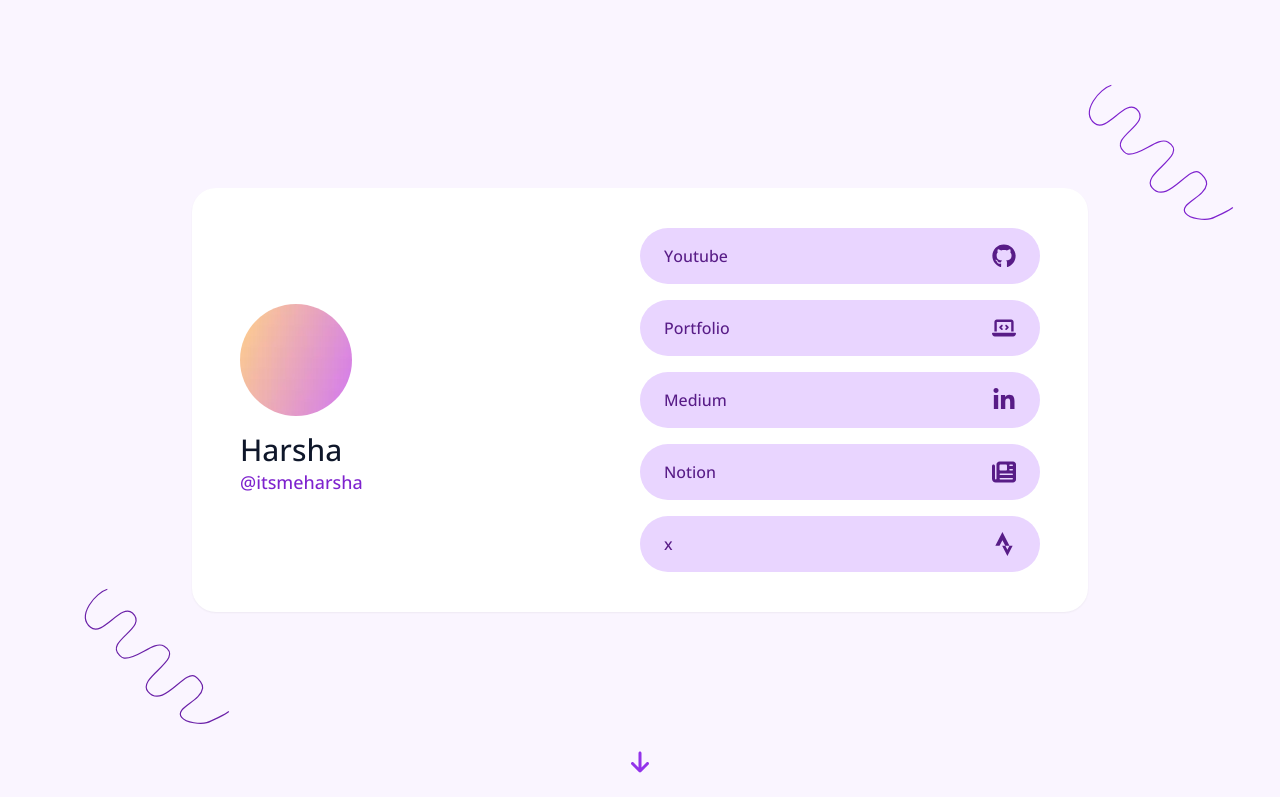
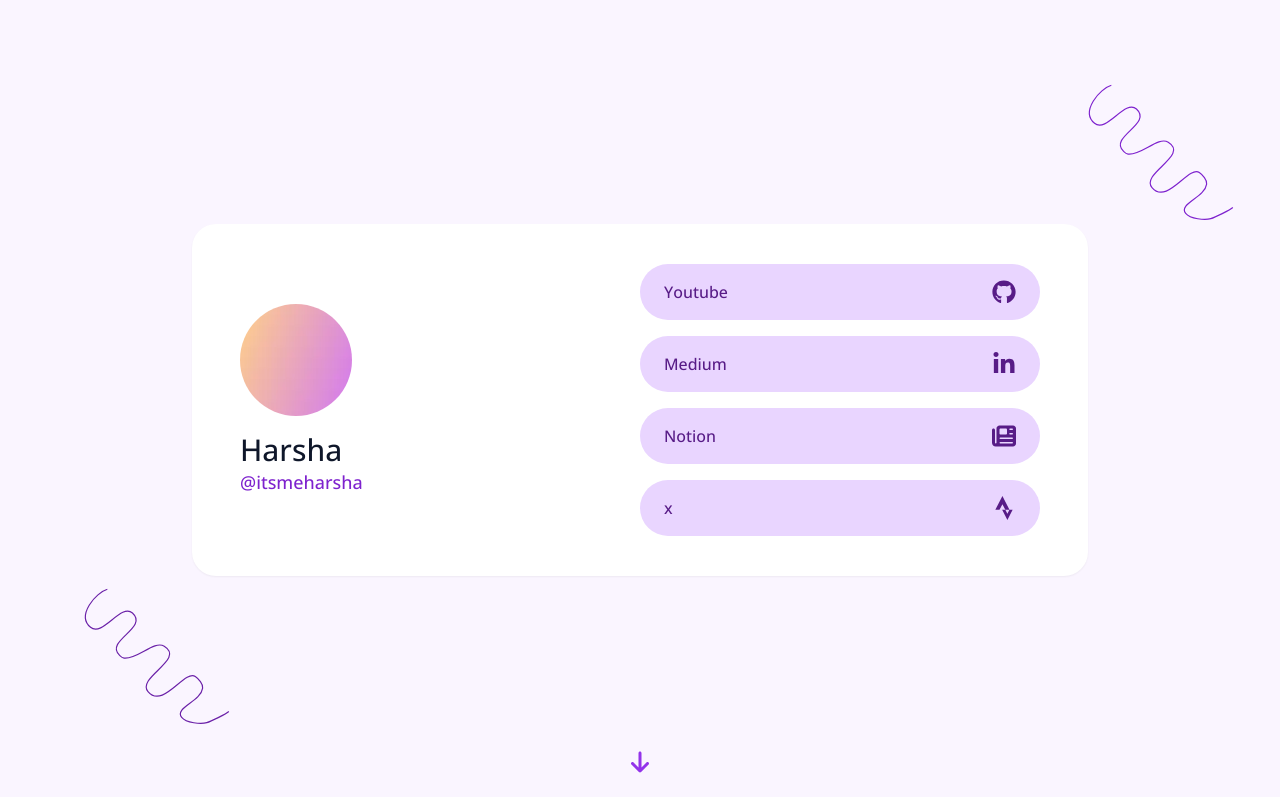
Before and after one commit to harshapalegar/links, a website: page index.html in a window 1280 px wide. Shown: the top 797 px of the page. Drawn offline with nearby package versions, Linux system fonts and the light colour scheme.

Commit message:
Update index.html

```diff
--- a/index.html
+++ b/index.html
@@ -33,15 +33,6 @@
             class="w-6 h-6 fill-purple-900"><!--!Font Awesome Free 6.5.1 by @fontawesome - https://fontawesome.com License - https://fontawesome.com/license/free Copyright 2024 Fonticons, Inc.-->
             <path
               d="M165.9 397.4c0 2-2.3 3.6-5.2 3.6-3.3 .3-5.6-1.3-5.6-3.6 0-2 2.3-3.6 5.2-3.6 3-.3 5.6 1.3 5.6 3.6zm-31.1-4.5c-.7 2 1.3 4.3 4.3 4.9 2.6 1 5.6 0 6.2-2s-1.3-4.3-4.3-5.2c-2.6-.7-5.5 .3-6.2 2.3zm44.2-1.7c-2.9 .7-4.9 2.6-4.6 4.9 .3 2 2.9 3.3 5.9 2.6 2.9-.7 4.9-2.6 4.6-4.6-.3-1.9-3-3.2-5.9-2.9zM244.8 8C106.1 8 0 113.3 0 252c0 110.9 69.8 205.8 169.5 239.2 12.8 2.3 17.3-5.6 17.3-12.1 0-6.2-.3-40.4-.3-61.4 0 0-70 15-84.7-29.8 0 0-11.4-29.1-27.8-36.6 0 0-22.9-15.7 1.6-15.4 0 0 24.9 2 38.6 25.8 21.9 38.6 58.6 27.5 72.9 20.9 2.3-16 8.8-27.1 16-33.7-55.9-6.2-112.3-14.3-112.3-110.5 0-27.5 7.6-41.3 23.6-58.9-2.6-6.5-11.1-33.3 2.6-67.9 20.9-6.5 69 27 69 27 20-5.6 41.5-8.5 62.8-8.5s42.8 2.9 62.8 8.5c0 0 48.1-33.6 69-27 13.7 34.7 5.2 61.4 2.6 67.9 16 17.7 25.8 31.5 25.8 58.9 0 96.5-58.9 104.2-114.8 110.5 9.2 7.9 17 22.9 17 46.4 0 33.7-.3 75.4-.3 83.6 0 6.5 4.6 14.4 17.3 12.1C428.2 457.8 496 362.9 496 252 496 113.3 383.5 8 244.8 8zM97.2 352.9c-1.3 1-1 3.3 .7 5.2 1.6 1.6 3.9 2.3 5.2 1 1.3-1 1-3.3-.7-5.2-1.6-1.6-3.9-2.3-5.2-1zm-10.8-8.1c-.7 1.3 .3 2.9 2.3 3.9 1.6 1 3.6 .7 4.3-.7 .7-1.3-.3-2.9-2.3-3.9-2-.6-3.6-.3-4.3 .7zm32.4 35.6c-1.6 1.3-1 4.3 1.3 6.2 2.3 2.3 5.2 2.6 6.5 1 1.3-1.3 .7-4.3-1.3-6.2-2.2-2.3-5.2-2.6-6.5-1zm-11.4-14.7c-1.6 1-1.6 3.6 0 5.9 1.6 2.3 4.3 3.3 5.6 2.3 1.6-1.3 1.6-3.9 0-6.2-1.4-2.3-4-3.3-5.6-2z" />
-          </svg>
-        </a>
-        <a href="#projects"
-          class="my-2 max-w-lg w-full flex items-center justify-between bg-purple-200 px-6 py-4 rounded-full hover:scale-105 transition duration-500">
-          <span>Portfolio</span>
-          <svg xmlns="http://www.w3.org/2000/svg" viewBox="0 0 640 512"
-            class="w-6 h-6 fill-purple-900"><!--!Font Awesome Free 6.5.1 by @fontawesome - https://fontawesome.com License - https://fontawesome.com/license/free Copyright 2024 Fonticons, Inc.-->
-            <path
-              d="M64 96c0-35.3 28.7-64 64-64H512c35.3 0 64 28.7 64 64V352H512V96H128V352H64V96zM0 403.2C0 392.6 8.6 384 19.2 384H620.8c10.6 0 19.2 8.6 19.2 19.2c0 42.4-34.4 76.8-76.8 76.8H76.8C34.4 480 0 445.6 0 403.2zM281 209l-31 31 31 31c9.4 9.4 9.4 24.6 0 33.9s-24.6 9.4-33.9 0l-48-48c-9.4-9.4-9.4-24.6 0-33.9l48-48c9.4-9.4 24.6-9.4 33.9 0s9.4 24.6 0 33.9zM393 175l48 48c9.4 9.4 9.4 24.6 0 33.9l-48 48c-9.4 9.4-24.6 9.4-33.9 0s-9.4-24.6 0-33.9l31-31-31-31c-9.4-9.4-9.4-24.6 0-33.9s24.6-9.4 33.9 0z" />
           </svg>
         </a>
         <a href="https://medium.com/@itsharsha"
```
